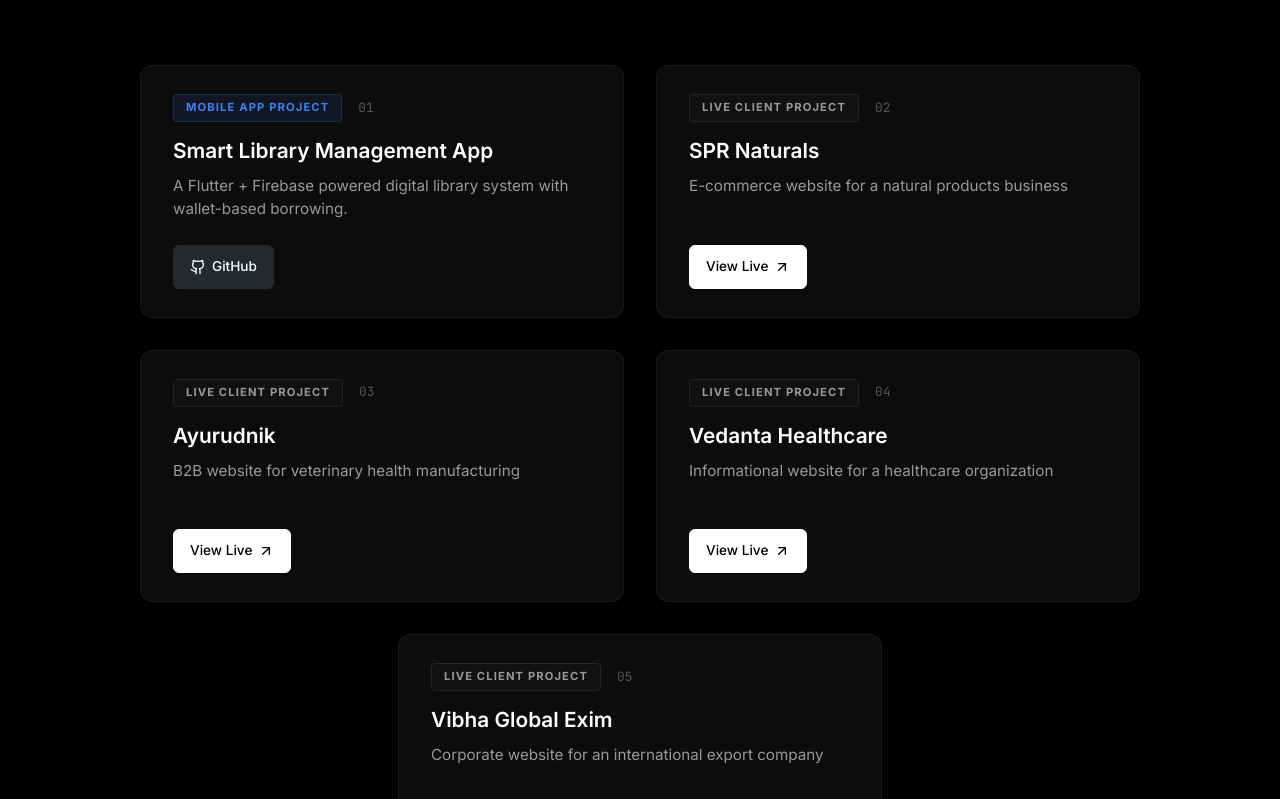
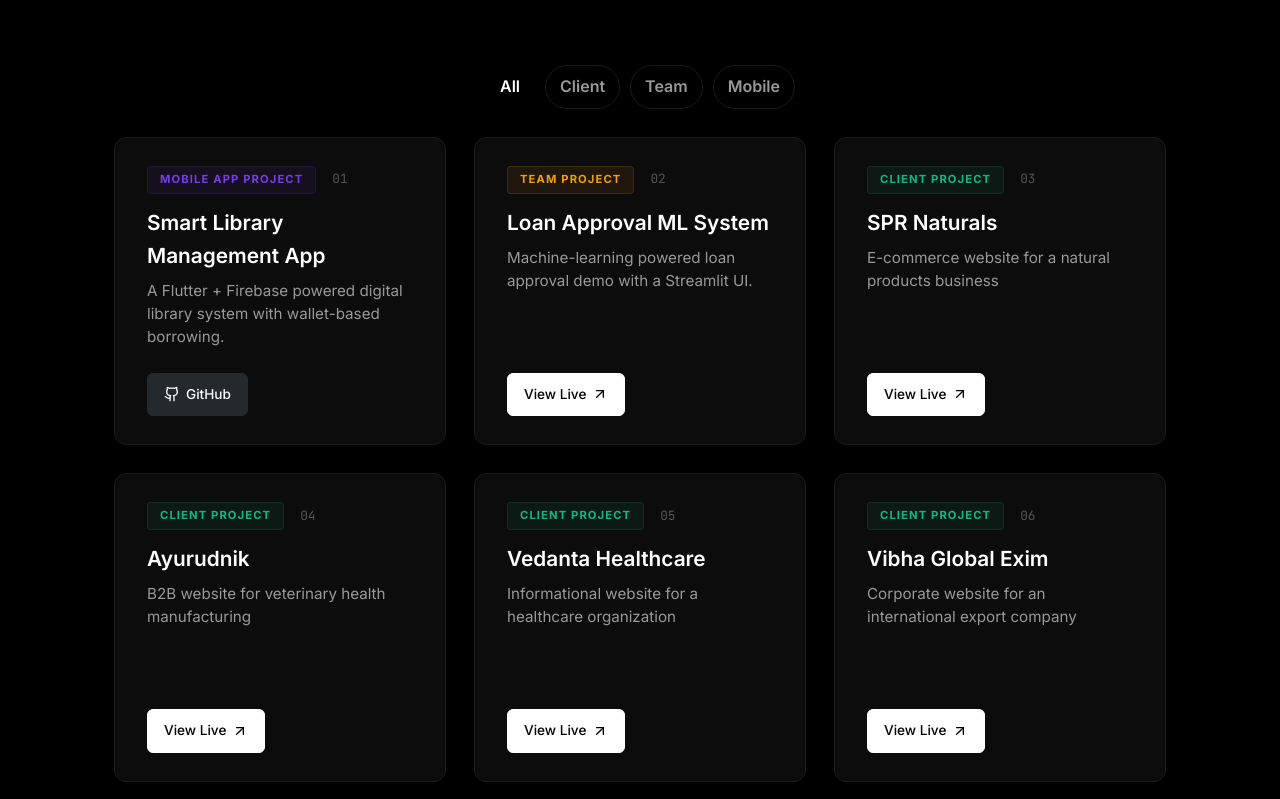
Before and after one commit to vedant990-hub/PORTFOLIO, a React (Create React App) app in the folder frontend/: page / in a window 1280 px wide. Shown: the part 3321-4120 px from the top of the page. Built offline with nearby package versions, Linux system fonts and the light colour scheme.

Commit message:
added new project

```diff
--- a/frontend/src/App.css
+++ b/frontend/src/App.css
@@ -766,21 +766,52 @@
   background: var(--color-bg-primary);
 }
 
+.projects-controls {
+  display: flex;
+  justify-content: center;
+  margin: 18px 0 28px;
+}
+
+.projects-filters {
+  display: flex;
+  gap: 10px;
+  flex-wrap: wrap;
+  justify-content: center;
+}
+
+.filter-btn {
+  padding: 8px 14px;
+  border-radius: 999px;
+  border: 1px solid var(--color-border);
+  background: transparent;
+  color: var(--color-text-secondary);
+  font-weight: 600;
+  cursor: pointer;
+  transition: all var(--transition-fast);
+}
+
+.filter-btn.active {
+  background: var(--color-bg-accent);
+  color: var(--color-text-primary);
+  border-color: transparent;
+}
+
 .projects-grid {
   display: grid;
-  grid-template-columns: repeat(2, 1fr);
-  grid-auto-rows: 1fr; /* Force all rows to have equal height */
-  gap: 32px;
-  max-width: 1000px;
+  grid-template-columns: repeat(auto-fit, minmax(320px, 1fr));
+  grid-auto-rows: 1fr;
+  gap: 28px;
+  max-width: 1200px;
   margin: 0 auto;
+  padding-bottom: 12px;
 }
 
 /* Center the 5th project on desktop */
 .projects-grid > .project-card-wrapper:last-child:nth-child(odd) {
-  grid-column: 1 / -1;
+  /* Keep layout consistent for odd last child while using auto-fit */
   justify-self: center;
   width: 100%;
-  max-width: calc(50% - 16px);
+  max-width: 100%;
 }
 
 .project-card-wrapper {
@@ -951,10 +982,24 @@
 }
 
 .mobile-badge {
-  color: #3b82f6 !important;
-  /* Blue for mobile app */
-  background: rgba(59, 130, 246, 0.1) !important;
-  border-color: rgba(59, 130, 246, 0.2) !important;
+  color: #7c3aed !important;
+  /* Indigo/purple for mobile app */
+  background: rgba(124, 58, 237, 0.08) !important;
+  border-color: rgba(124, 58, 237, 0.15) !important;
+}
+
+.client-badge {
+  color: #10b981 !important;
+  /* Green for client projects */
+  background: rgba(16, 185, 129, 0.08) !important;
+  border-color: rgba(16, 185, 129, 0.15) !important;
+}
+
+.team-badge {
+  color: #f59e0b !important;
+  /* Amber for team projects */
+  background: rgba(245, 158, 11, 0.08) !important;
+  border-color: rgba(245, 158, 11, 0.15) !important;
 }
 
 .github-btn {
--- a/frontend/src/components/Portfolio/ProjectCard.jsx
+++ b/frontend/src/components/Portfolio/ProjectCard.jsx
@@ -28,7 +28,7 @@
         <div className="project-card-content">
           <div className="project-header">
             <div className="project-meta">
-              <span className={`project-badge ${project.type === 'mobile' ? 'mobile-badge' : ''}`}>
+              <span className={`project-badge ${project.type === 'mobile' ? 'mobile-badge' : project.clientType && project.clientType.toLowerCase().includes('client') ? 'client-badge' : project.clientType && project.clientType.toLowerCase().includes('team') ? 'team-badge' : ''}`}>
                 {project.clientType}
               </span>
               <span className="project-number">0{index + 1}</span>
--- a/frontend/src/components/Portfolio/ProjectModal.jsx
+++ b/frontend/src/components/Portfolio/ProjectModal.jsx
@@ -43,7 +43,7 @@
 
               <div className="modal-header">
                 <div className="modal-meta">
-                  <span className={`project-badge ${project.type === 'mobile' ? 'mobile-badge' : ''}`}>
+                  <span className={`project-badge ${project.type === 'mobile' ? 'mobile-badge' : project.clientType && project.clientType.toLowerCase().includes('client') ? 'client-badge' : project.clientType && project.clientType.toLowerCase().includes('team') ? 'team-badge' : ''}`}>
                     {project.clientType}
                   </span>
                 </div>
--- a/frontend/src/components/Portfolio/index.jsx
+++ b/frontend/src/components/Portfolio/index.jsx
@@ -23,6 +23,7 @@
   const [heroKey, setHeroKey] = useState(0);
   const [showScrollTop, setShowScrollTop] = useState(false);
   const [selectedProject, setSelectedProject] = useState(null);
+  const [projectFilter, setProjectFilter] = useState('all');
 
   // Handle scroll visibility for BackToTop button
   useEffect(() => {
@@ -139,8 +140,35 @@
             <h2 className="section-title">Featured Projects</h2>
             <p className="section-subtitle">Real websites built for real businesses — live and in production</p>
           </motion.div>
+          <div className="projects-controls">
+            <div className="projects-filters">
+              {[
+                { key: 'all', label: 'All' },
+                { key: 'client', label: 'Client' },
+                { key: 'team', label: 'Team' },
+                { key: 'mobile', label: 'Mobile' }
+              ].map((f) => (
+                <button
+                  key={f.key}
+                  className={`filter-btn ${projectFilter === f.key ? 'active' : ''}`}
+                  onClick={() => setProjectFilter(f.key)}
+                >
+                  {f.label}
+                </button>
+              ))}
+            </div>
+          </div>
+
           <div className="projects-grid">
-            {projects.map((project, index) => (
+            {projects
+              .filter((p) => {
+                if (projectFilter === 'all') return true;
+                if (projectFilter === 'mobile') return p.type === 'mobile';
+                if (projectFilter === 'client') return p.clientType && p.clientType.toLowerCase().includes('client');
+                if (projectFilter === 'team') return p.clientType && p.clientType.toLowerCase().includes('team');
+                return true;
+              })
+              .map((project, index) => (
                 <ProjectCard
                   key={project.id}
                   project={project}
--- a/frontend/src/data/mock.js
+++ b/frontend/src/data/mock.js
@@ -103,11 +103,34 @@
   },
   {
     id: 1,
+    name: "Loan Approval ML System",
+    url: "https://loan-approval-ml-system.streamlit.app/",
+    githubUrl: "https://github.com/vedant990-hub/loan-approval-ml-system",
+    summary: "Machine-learning powered loan approval demo with a Streamlit UI.",
+    clientType: "Team Project",
+    type: "web",
+    overview: "An interactive Streamlit application that predicts loan approval using trained ML models. Includes data preprocessing, model training, and visualizations for model performance.",
+    whatIDid: "Built the Streamlit interface and integrated the trained model for predictions; contributed to model training and data preparation as part of a team.",
+    features: [
+      "Loan eligibility prediction",
+      "Model performance metrics and visualizations",
+      "Interactive input form for applicant data",
+      "Model comparison and explanation"
+    ],
+    techStack: [
+      { name: "Python", slug: "python" },
+      { name: "scikit-learn", slug: "scikitlearn" },
+      { name: "Pandas", slug: "pandas" },
+      { name: "Streamlit", slug: "streamlit" }
+    ]
+  },
+  {
+    id: 2,
     name: "SPR Naturals",
     url: "https://sprnaturals.in/",
     githubUrl: "https://github.com/vedant990-hub/spr-naturals-product-showcase",
     summary: "E-commerce website for a natural products business",
-    clientType: "Live Client Project",
+    clientType: "Client Project",
     type: "web",
     overview: "A modern, SEO-optimized product showcase website designed to present natural products with a clean UI and production-ready deployment. Features integrated analytics and multilingual support.",
     whatIDid: "Designed and developed the complete website from scratch using Next.js and TypeScript. Implemented a fully responsive interface, structured content for maximum engagement, and optimized for SEO.",
@@ -126,12 +149,12 @@
     ]
   },
   {
-    id: 2,
+    id: 3,
     name: "Ayurudnik",
     url: "https://ayurudnik.com/",
     githubUrl: "https://github.com/vedant990-hub/Ayurudnik-Remedies",
     summary: "B2B website for veterinary health manufacturing",
-    clientType: "Live Client Project",
+    clientType: "Client Project",
     type: "web",
     overview: "A professional B2B corporate website for an animal nutrition and veterinary supplements manufacturer specializing in private-label solutions. Designed to build industry trust and generate partner leads.",
     whatIDid: "Built a clean, responsive UI with consistent branding. Developed dedicated sections for manufacturing capabilities, certifications, species-specific products, and private-label inquiry pathways.",
@@ -150,12 +173,12 @@
     ]
   },
   {
-    id: 3,
+    id: 4,
     name: "Vedanta Healthcare",
     url: "https://vedantahealthcare.org/",
     githubUrl: "https://github.com/vedant990-hub/vedanta-healthcare-connect",
     summary: "Informational website for a healthcare organization",
-    clientType: "Live Client Project",
+    clientType: "Client Project",
     type: "web",
     overview: "A modern healthcare services website designed to present medical offerings with a clear, accessible layout and patient-oriented information delivery.",
     whatIDid: "Developed the front-end using React and TypeScript, focusing on performance and accessibility. Implemented a clean information hierarchy to help patients easily navigate healthcare services.",
@@ -175,12 +198,12 @@
     ]
   },
   {
-    id: 4,
+    id: 5,
     name: "Vibha Global Exim",
     url: "https://vibhaglobaleximservices.com/",
     githubUrl: "https://github.com/vedant990-hub/vibha-farm-to-global",
     summary: "Corporate website for an international export company",
-    clientType: "Live Client Project",
+    clientType: "Client Project",
     type: "web",
     overview: "A modern corporate website designed to establish international B2B credibility and showcase global trade export-import services with a professional structure.",
     whatIDid: "Built a multi-page responsive website focusing on lead generation and international B2B standards. Used TypeScript to ensure code reliability and a robust architecture.",
```
Also changed, not shown: 1 other file (tests, documents, lock files or other folders). Lines whose indentation alone changed are shown as unchanged.
